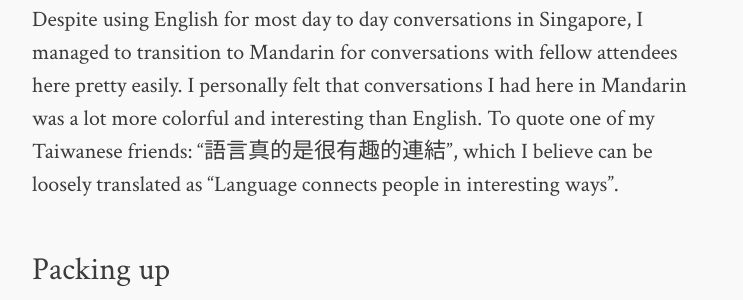
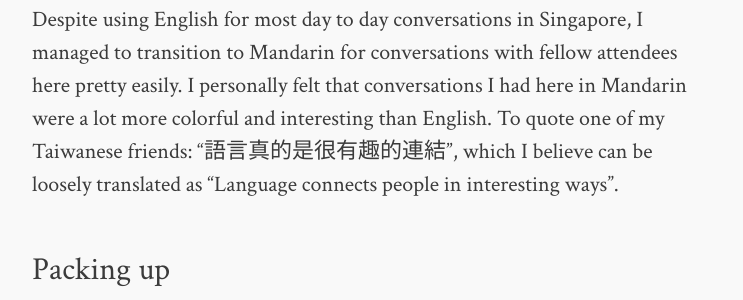
Before and after one commit to victorneo/victorneo.github.com, a Jekyll site: the page built from _posts/2014-05-20-PyCon-APAC-Afterthoughts.md, in a window 1280 px wide and 900 px high, scrolled down 5576 px. Shown: the part 255-555 px from the top of the window, without its empty margins (268-1011 px from the left). Built offline with Jekyll 4.4.1, drawn with Linux system fonts in a browser that asks for light colours; comment, search, counter and statistics services are not loaded; some of the changed text lies outside the part shown.

Commit message:
Another grammar fix

```diff
--- a/_posts/2014-05-20-PyCon-APAC-Afterthoughts.md
+++ b/_posts/2014-05-20-PyCon-APAC-Afterthoughts.md
@@ -136,7 +136,7 @@ fun mental exercise for me.
 
 Despite using English for most day to day conversations in Singapore, I managed
 to transition to Mandarin for conversations with fellow attendees here pretty
-easily. I personally felt that conversations I had here in Mandarin was a lot
+easily. I personally felt that conversations I had here in Mandarin were a lot
 more colorful and interesting than English. To quote one of my Taiwanese
 friends: "語言真的是很有趣的連結", which I believe can be loosely translated as
 "Language connects people in interesting ways".
```
Also changed, not shown: other parts of _posts/2014-05-20-PyCon-APAC-Afterthoughts.md (+1 -1 lines).
